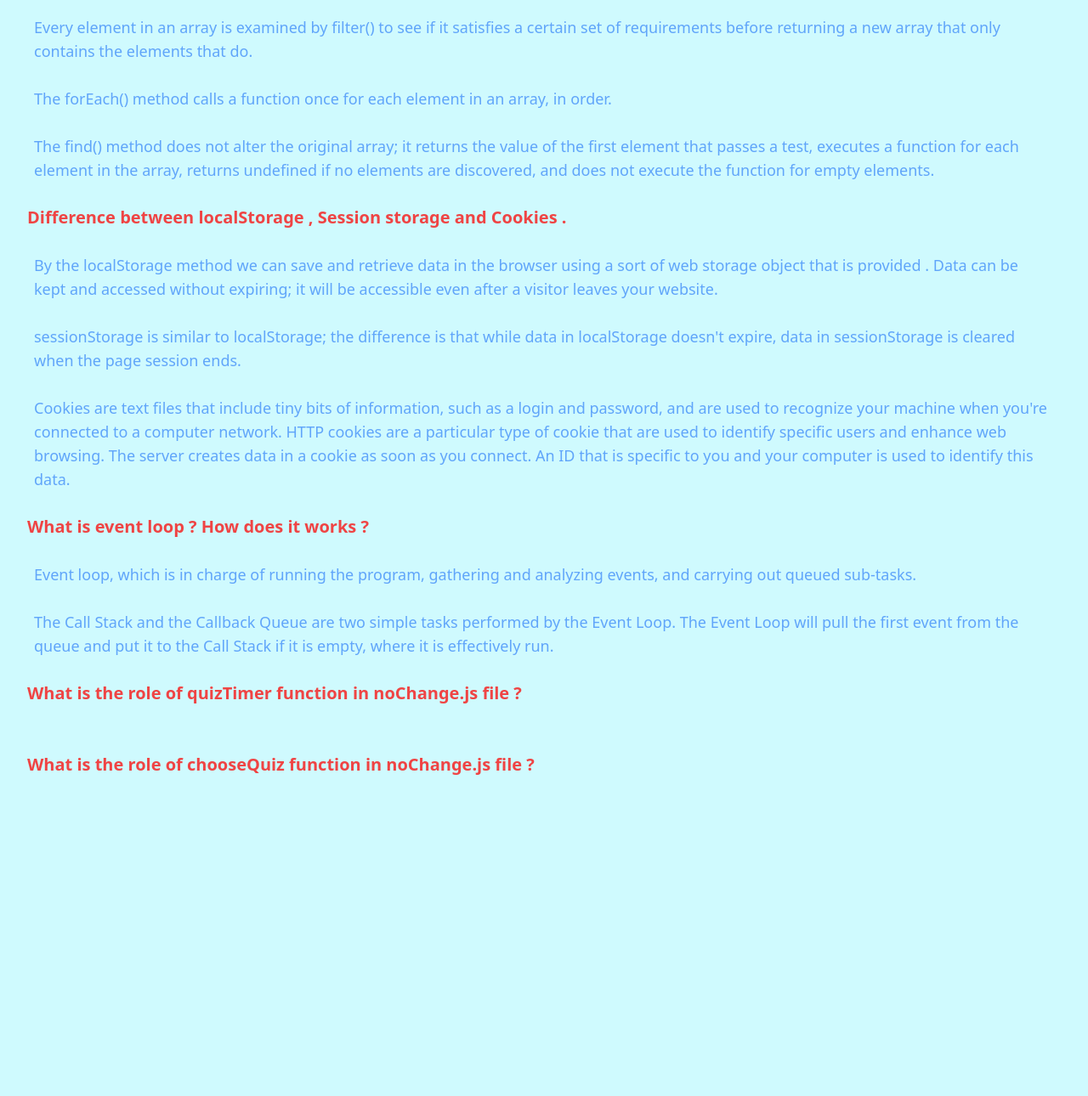
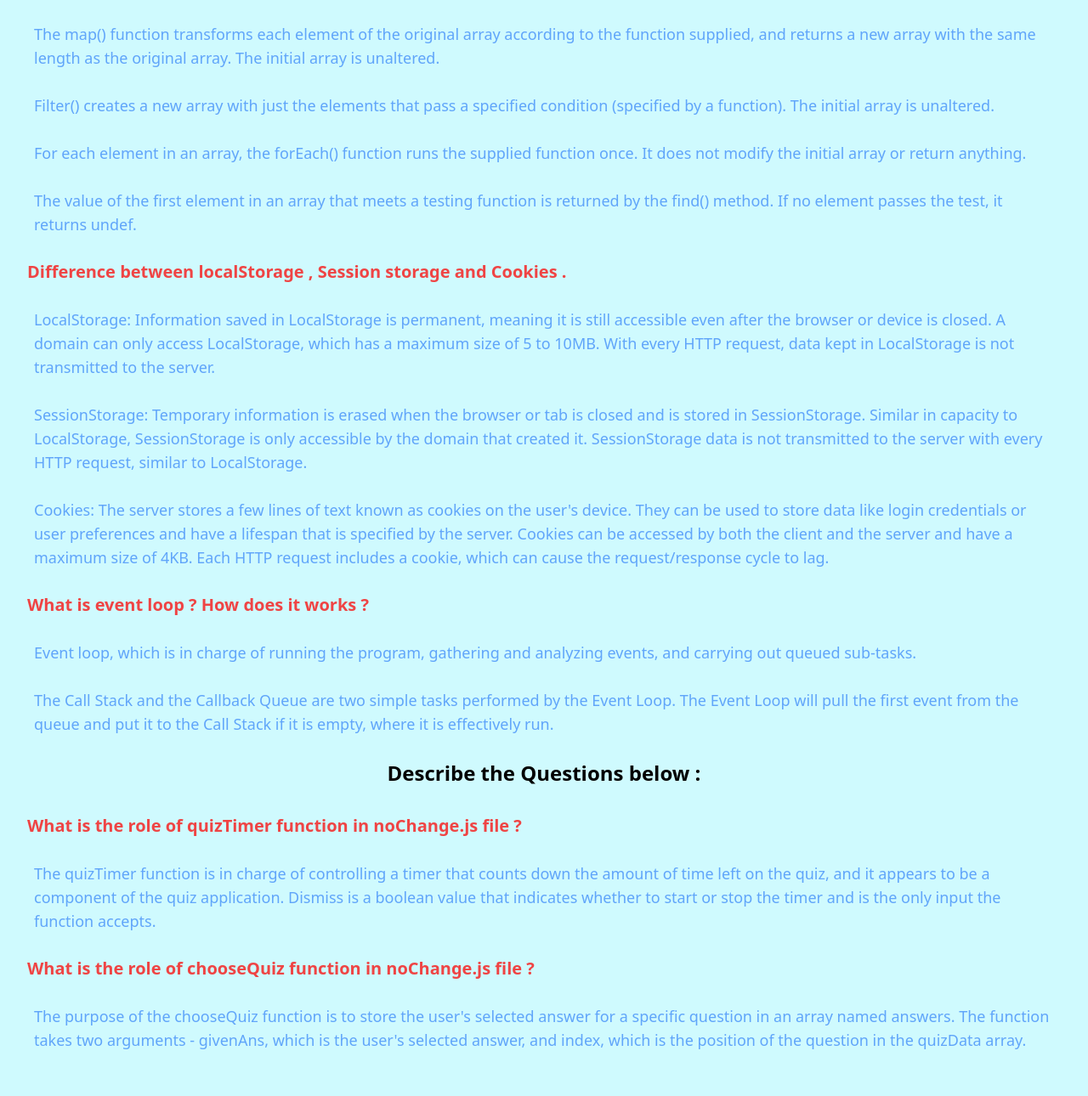
Before and after one commit to Arman7052/quiz-hero, a plain HTML site: page blog.html in a window 1280 px wide. Shown: the part 174-1464 px from the top of the page at 85% size. Before the commit the page ends 1128 px from the top, so only its background shows below. Drawn offline with nearby package versions, Linux system fonts and the light colour scheme.

Commit message:
quizTimer and chooseQuiz functions role described

```diff
--- a/blog.html
+++ b/blog.html
@@ -11,36 +11,83 @@
 </head>
 
 <body class=" bg-cyan-100 font-common ">
-    <header class="h-16 shadow-sm text-center ">
-        <h1 class="font-bold py-4 text-2xl"> <span class="text-green-600	">Answering </span> the <span
-                class="text-red-500	"> Questions</span></h1>
-    </header>
-    <main>
+    <header class="text-green-500 h-16 shadow-sm text-center font-bold py-4 text-2xl" ">Bonus Part</header>
+        <main>
+            <section class=" text-center ">
+                <h1 class=" font-bold py-4 text-2xl"> <span class="text-blue-400	">Answering </span> the <span
+            class="text-red-500	"> Questions</span></h1>
+        </section>
+
+
+
         <ol class="text-center">
             <li class="">
-                <p class="text-red-500	font-bold py-4 px-8 text-xl text-left ">Difference between map(), filter(), forEach() and find() .</p>
-                <p class="text-blue-400 text-lg py-3 px-10 text-left">The map() function executes the same code on every element in an array and returns a new array with the updated elements. <br> <br>Every element in an array is examined by filter() to see if it satisfies a certain set of requirements before returning a new array that only contains the elements that do. <br> <br>The forEach() method calls a function once for each element in an array, in order. <br> <br> The find() method does not alter the original array; it returns the value of the first element that passes a test, executes a function for each element in the array, returns undefined if no elements are discovered, and does not execute the function for empty elements.</p>
+                <p class="text-red-500	font-bold py-4 px-8 text-xl text-left ">Difference between map(), filter(),
+                    forEach() and find() .</p>
+                <p class="text-blue-400 text-lg py-3 px-10 text-left">The map() function transforms each element of the
+                    original array according to the function supplied, and returns a new array with the same length as
+                    the original array. The initial array is unaltered.<br> <br>
+
+                    Filter() creates a new array with just
+                    the elements that pass a specified condition (specified by a function). The initial array is
+                    unaltered.<br> <br>
+
+                    For each element in an array, the forEach() function runs the supplied function
+                    once. It does not modify the initial array or return anything.<br> <br>
+
+                    The value of the first element in an array that meets a testing function is returned by the find()
+                    method. If no element
+                    passes the test, it returns undef.</p>
             </li>
             <li class="">
-                <p class="text-red-500	font-bold py-4 px-8 text-xl text-left	">Difference between localStorage , Session storage and Cookies .</p>
-                <p class="text-blue-400 text-lg py-3 px-10 text-left">By the localStorage method we can save and retrieve data in the browser using a sort of web storage object that is provided . Data can be kept and accessed without expiring; it will be accessible even after a visitor leaves your website. <br> <br> sessionStorage is similar to localStorage; the difference is that while data in localStorage doesn't expire, data in sessionStorage is cleared when the page session ends. <br> <br> Cookies are text files that include tiny bits of information, such as a login and password, and are used to recognize your machine when you're connected to a computer network. HTTP cookies are a particular type of cookie that are used to identify specific users and enhance web browsing.
+                <p class="text-red-500	font-bold py-4 px-8 text-xl text-left	">Difference between localStorage , Session
+                    storage and Cookies .</p>
+                <p class="text-blue-400 text-lg py-3 px-10 text-left">LocalStorage: Information saved in LocalStorage is
+                    permanent, meaning it is still accessible even after the browser or device is closed. A domain can
+                    only access LocalStorage, which has a maximum size of 5 to 10MB. With every HTTP request, data kept
+                    in LocalStorage is not transmitted to the server.<br> <br>
 
-                    The server creates data in a cookie as soon as you connect. An ID that is specific to you and your computer is used to identify this data.</p>
+                    SessionStorage: Temporary information is
+                    erased when the browser or tab is closed and is stored in SessionStorage. Similar in capacity to
+                    LocalStorage, SessionStorage is only accessible by the domain that created it. SessionStorage data
+                    is not transmitted to the server with every HTTP request, similar to LocalStorage.<br> <br>
+
+                    Cookies: The server stores a few lines of text known as cookies on the user's device. They can be
+                    used to store data like login credentials or user preferences and have a lifespan that is specified
+                    by the server. Cookies can be accessed by both the client and the server and have a maximum size of
+                    4KB. Each HTTP request includes a cookie, which can cause the request/response cycle to lag.</p>
             </li>
             <li class="">
-                <p class="text-red-500	font-bold py-4 px-8 text-xl text-left">What is event loop ? How does it works ?</p>
-                <p class="text-blue-400 text-lg py-3 px-10 text-left">Event loop, which is in charge of running the program, gathering and analyzing events, and carrying out queued sub-tasks. <br> <br>The Call Stack and the Callback Queue are two simple tasks performed by the Event Loop. The Event Loop will pull the first event from the queue and put it to the Call Stack if it is empty, where it is effectively run.</p>
+                <p class="text-red-500	font-bold py-4 px-8 text-xl text-left">What is event loop ? How does it works ?
+                </p>
+                <p class="text-blue-400 text-lg py-3 px-10 text-left">Event loop, which is in charge of running the
+                    program, gathering and analyzing events, and carrying out queued sub-tasks. <br> <br>The Call Stack
+                    and the Callback Queue are two simple tasks performed by the Event Loop. The Event Loop will pull
+                    the first event from the queue and put it to the Call Stack if it is empty, where it is effectively
+                    run.</p>
+            </li>
+        </ol>
+        <ul class="pb-10">
+            <h1 class="text-center font-bold py-4 px-8 text-2xl">Describe the Questions below :</h1>
+            <li class="">
+                <p class="text-red-500	font-bold py-4 px-8 text-xl text-left">What is the role of quizTimer function in
+                    noChange.js file ?</p>
+                <p class="text-blue-400 text-lg py-3 px-10 text-left">The quizTimer function is in charge of controlling
+                    a timer that counts down the amount of time left on the quiz, and it appears to be a component of
+                    the quiz application. Dismiss is a boolean value that indicates whether to start or stop the timer
+                    and is the only input the function accepts.</p>
             </li>
             <li class="">
-                <p class="text-red-500	font-bold py-4 px-8 text-xl text-left">What is the role of quizTimer function in noChange.js file ?</p>
-                <p class="text-blue-400 text-lg py-3 px-10 text-left"></p>
+                <p class="text-red-500	font-bold py-4 px-8 text-xl text-left	">What is the role of chooseQuiz function
+                    in noChange.js file ?</p>
+                <p class="text-blue-400 text-lg py-3 px-10 text-left">The purpose of the chooseQuiz function is to store
+                    the user's selected answer for a specific question in an array named answers. The function takes two
+                    arguments - givenAns, which is the user's selected answer, and index, which is the position of the
+                    question in the quizData array.</p>
             </li>
-            <li class="">
-                <p class="text-red-500	font-bold py-4 px-8 text-xl text-left	">What is the role of chooseQuiz function in noChange.js file ?</p>
-                <p class="text-blue-400 text-lg py-3 px-10 text-left"></p>
-            </li>
-        </ol>
-    </main>
+        </ul>
+
+        </main>
 </body>
 
 </html>
```
